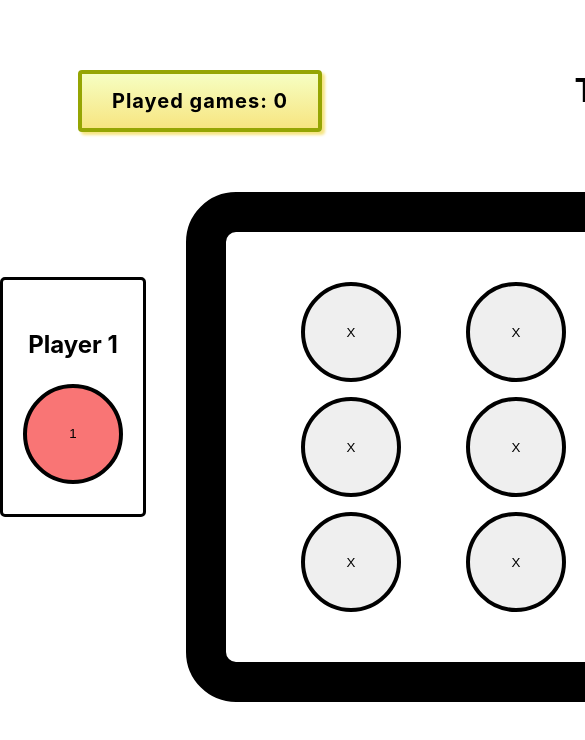
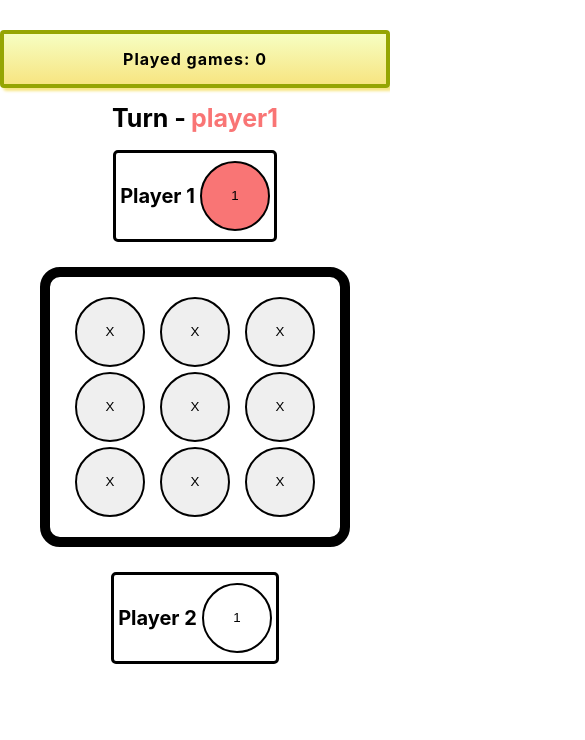
Before and after one commit to javirro/three-in-row, a React (Create React App) app: page / in a window 390 px wide. Shown: the top 740 px of the page, 585 px wide, since content can reach past the window. Built offline with nearby package versions, Linux system fonts and the light colour scheme.

Commit message:
Add mobile styles

```diff
--- a/src/styles/card.css
+++ b/src/styles/card.css
@@ -21,3 +21,13 @@
 .card-button:disabled {
     background-color: initial;
 }
+
+@media (max-width: 400px) {
+    .card-button {
+        width: 70px;
+        height: 70px;
+        border-radius: 50%;
+        border: 2px solid black;
+        color: black;
+    }
+}
--- a/src/styles/main.css
+++ b/src/styles/main.css
@@ -6,40 +6,14 @@
 }
 
 .main-container {
-    margin-top: 100px;
     display: grid;
     place-items: center;
     grid-template-columns: repeat(3, 150px);
+    margin-top: 100px;
     gap: 15px;
     padding: 50px;
     outline: 40px solid black;
     border-radius: 10px;
-}
-
-.header-section {
-    display: grid;
-    place-items: center;
-    grid-template-columns: repeat(3, 400px);
-    gap: 80px
-}
-
-.played-games {
-    margin-top: 50px;
-    padding: 15px 30px;
-    font-size: 20px;
-    font-weight: bold;
-    letter-spacing: 1px;
-    border: 4px solid rgb(149, 165, 3);
-    border-radius: 4px;
-    background: linear-gradient(rgb(246, 254, 194), rgb(247, 229, 129));
-    box-shadow: 3px 3px 3px rgb(247, 229, 129);
-}
-
-h1 {
-    display: flex;
-    justify-content: center;
-    align-items: center;
-    margin-top: 50px;
 }
 
 .red {
@@ -64,3 +38,59 @@ h1 {
     border-radius: 5px;
     padding: 30px 20px;
 }
+
+@media (max-width: 400px) {
+    .flex-container {
+        display: flex;
+        justify-content: center;
+        align-items: center;
+        flex-direction: column;
+        gap: 15px;
+    }
+    .main-container {
+        display: grid;
+        place-items: center;
+        grid-template-columns: repeat(3, 80px);
+        margin-top: 20px;
+        margin-bottom: 20px;
+        gap: 5px;
+        padding: 20px;
+        outline: 10px solid black;
+        border-radius: 10px;
+    }
+    .player {
+        flex-direction: row;
+        gap: 5px;
+        border: 3px solid black;
+        border-radius: 5px;
+        padding: 8px 4px;
+    }
+    h2 {
+        font-size: 20px;
+    }
+    .header-section {
+        display: flex;
+        justify-content: center;
+        flex-direction: column;
+        gap: 5px;
+        text-align: center;
+    }
+    .played-games {
+        margin-top: 10px;
+        padding: 15px 30px;
+        font-size: 16px;
+        font-weight: bold;
+        letter-spacing: 1px;
+        border: 4px solid rgb(149, 165, 3);
+        border-radius: 4px;
+        background: linear-gradient(rgb(246, 254, 194), rgb(247, 229, 129));
+        box-shadow: 3px 3px 3px rgb(247, 229, 129);
+    }
+    h1 {
+        display: flex;
+        justify-content: center;
+        align-items: center;
+        margin-top: 10px;
+        font-size: 25px;
+    }
+}
```
Lines whose indentation alone changed are shown as unchanged.
